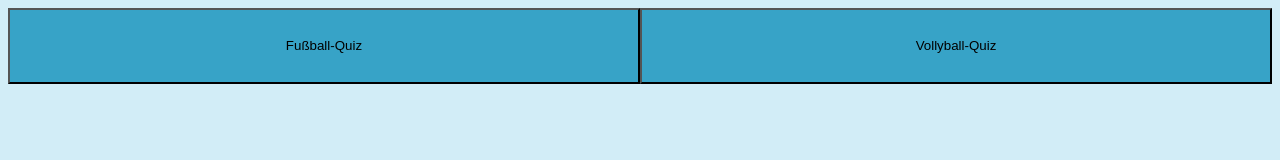
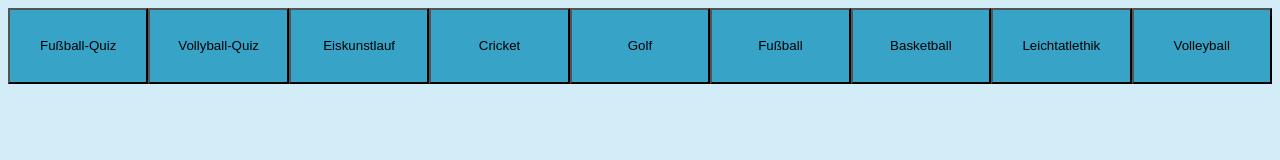
Before and after one commit to Jugendhackt/Kennst-du-den-Sport, a plain HTML site: page Frontend/Quizliste.html in a window 1280 px wide. Drawn offline with Linux system fonts and the light colour scheme.

Commit message:
fix: Quizliste read write local storage and build HTML

```diff
--- a/Frontend/CSS/main.css
+++ b/Frontend/CSS/main.css
@@ -56,7 +56,7 @@ header
   background-color: rgb(55, 163, 199);
 }
 
-.button1
+.category_list
 {
   display: flex;
 }
--- a/Frontend/Quizliste.html
+++ b/Frontend/Quizliste.html
@@ -9,20 +9,57 @@
     <link rel="icon" type="image" sizes="16x16" href="/Frontend/image/balle-sport.png">
 </head>
 <body>
-    <div class="button1">
+    <div class="category_list">
         <button  class="button font" onclick="window.location.href = 'Fußball.html'">Fußball-Quiz</button>
         <button  class="button font" onclick="window.location.href = 'Vollyball.html'">Vollyball-Quiz</button>
     </div>
     <script>
 
+        // definieren der Kategorien
+        var sports_kat = ["Eiskunstlauf", "Cricket", "Golf", "Fu\u00dfball", "Basketball", "Leichtatlethik", "Volleyball"]
+        // console.log(sports_kat);  // debug output
 
-        for (let i=0, iC=localStorage.length; i<iC; ++i) {
-            let storageKey = localStorage.key(i);
-            let a = storageKey + ' , ' + localStorage.getItem(storageKey)
-           console.log( a);
-              document.querySelector('.button1').innerHTML = a ;
 
+        // beladen des LocalStorages
+        localStorage.setItem('sport_kat_length', sports_kat.length);
+        for (let i=0; i < sports_kat.length; ++i)
+        {
+            localStorage.setItem('sports_kat_'+i, sports_kat[i]);
         }
+
+        // testweise ausgabe der Kategorien des LacalStorage
+        let sports_kat_length = localStorage.getItem('sport_kat_length'); //variable für die länge der Kategorien definieren
+        console.log("länge der Kat: " + sports_kat_length);
+        for (let i=0; i < sports_kat_length; ++i)
+        {
+            let kat_name = localStorage.getItem('sports_kat_'+i)
+            // testweise ausgabe der Kategorien des
+            console.log(`Kategorie ${i}: ${kat_name}`);
+        }
+
+
+        // Ausgabe der Kategorien im HTML
+        //let sports_kat_length = localStorage.getItem('sport_kat_length')  //variable für die länge der Kategorien definieren
+
+        let category_list = document.querySelector('.category_list');
+
+        for (let i=0; i < sports_kat_length; ++i)
+        {
+            let kat_name = localStorage.getItem('sports_kat_'+i)
+            // Ausgabe der Kategorien im HTML
+            category_list.innerHTML = category_list.innerHTML + "\n" + `<button  class="button font" onclick="window.location.href = '${kat_name}.html'">${kat_name}</button>`
+            //document.write(`<button  class="button font" onclick="window.location.href = '${kat_name}.html'">${kat_name}</button>`);
+        }
+
+
+        // for (let i=0, iC=localStorage.length; i<iC; ++i)
+        // {
+        //     let storageKey = localStorage.key(i);
+        //     let a = storageKey + ' , ' + localStorage.getItem(storageKey)
+        //    console.log( a);
+        //       document.querySelector('.button1').innerHTML = a ;
+
+        // }
 
 
         </script>
```
